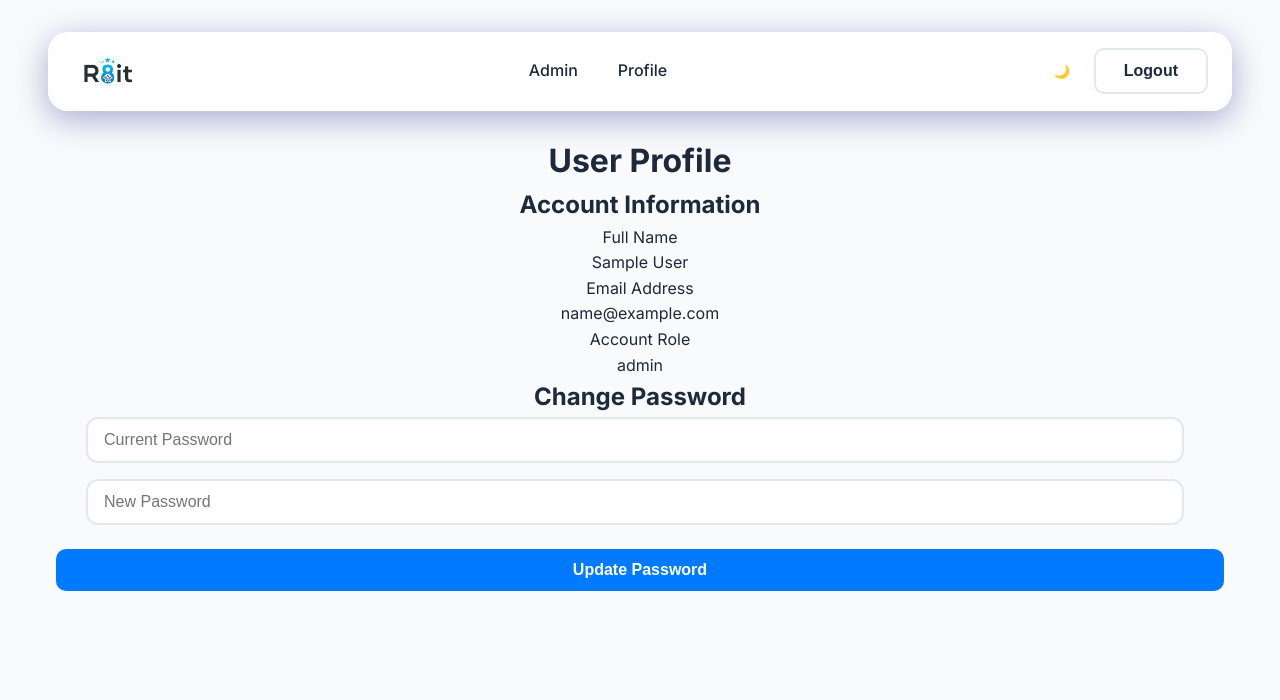
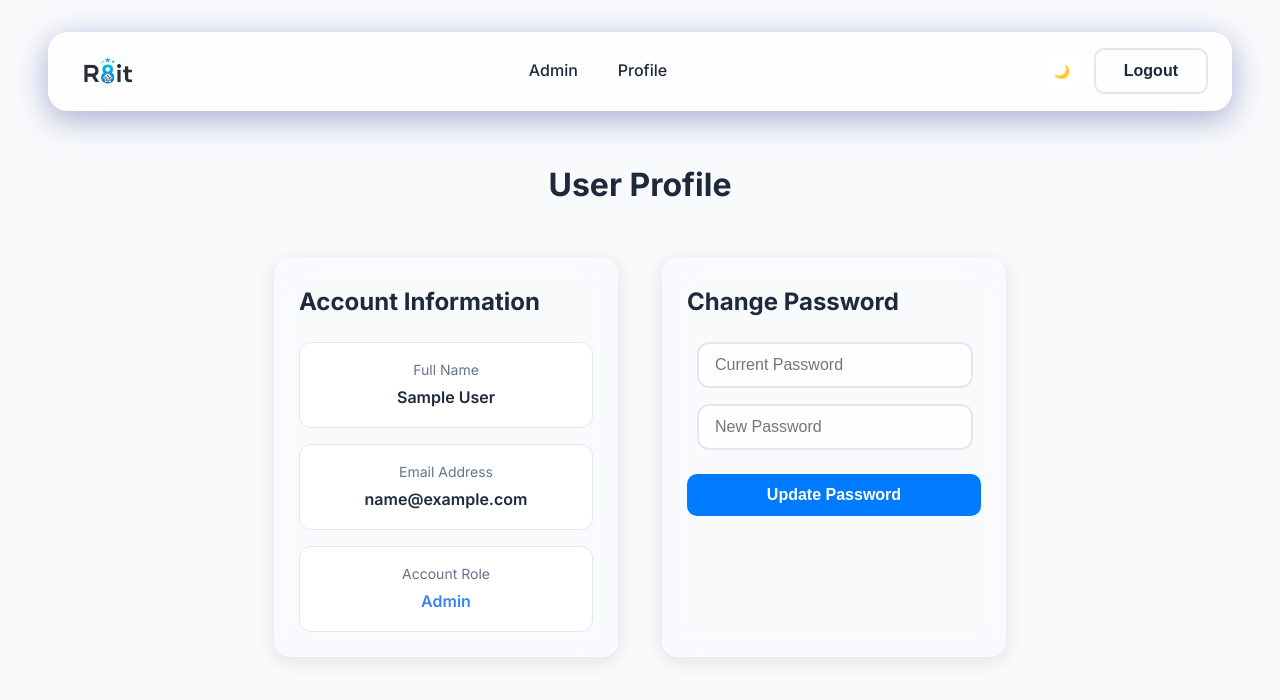
Before and after one commit to ShriramNarkhede/R8it-RatingStore-App, a React (Vite) app in the folder frontend/: page /profile in a window 1280 px wide. Shown: the top 700 px of the page. Built offline with nearby package versions, Linux system fonts and the light colour scheme; no server answers; sample sign-in values are in the browser's storage.

Commit message:
frontend Upgrade

```diff
--- a/frontend/src/pages/Profile.jsx
+++ b/frontend/src/pages/Profile.jsx
@@ -26,32 +26,49 @@ export default function Profile() {
   };
 
   return (
-    <div className="account-info-container">
-      <h1 className="account-info-title">
+    <div className="container" style={{
+      maxWidth: '800px',
+      margin: '0 auto',
+      padding: 'clamp(16px, 4vw, 24px)'
+    }}>
+      <h1 style={{
+        textAlign: 'center',
+        marginBottom: 'clamp(24px, 6vw, 32px)',
+        color: 'var(--text-primary)',
+        fontSize: 'clamp(24px, 5vw, 32px)'
+      }}>
         User Profile
       </h1>
-      <div className="account-info-grid">
+      <div style={{
+        display: 'grid',
+        gap: 'clamp(20px, 5vw, 24px)',
+        gridTemplateColumns: 'repeat(auto-fit, minmax(300px, 1fr))'
+      }}>
         {/* User Info Card */}
-        <div className="account-info-card">
-          <h2>Account Information</h2>
-          <div className="account-info-grid-inner">
-            <div className="account-info-item">
-              <div className="account-info-label">Full Name</div>
-              <div className="account-info-value">{user?.name}</div>
+        <div className="glass-card">
+          <h2 style={{ marginBottom: '20px', color: 'var(--text-primary)', display: 'flex', alignItems: 'center', gap: '8px' }}>
+            Account Information
+          </h2>
+          <div style={{ display: 'grid', gap: '16px' }}>
+            <div style={{ padding: '16px', background: 'var(--bg-secondary)', borderRadius: '12px', border: '1px solid var(--border-color)' }}>
+              <div style={{ color: 'var(--text-secondary)', fontSize: '14px', marginBottom: '4px' }}>Full Name</div>
+              <div style={{ color: 'var(--text-primary)', fontWeight: '600' }}>{user?.name}</div>
             </div>
-            <div className="account-info-item">
-              <div className="account-info-label">Email Address</div>
-              <div className="account-info-value">{user?.email}</div>
+            <div style={{ padding: '16px', background: 'var(--bg-secondary)', borderRadius: '12px', border: '1px solid var(--border-color)' }}>
+              <div style={{ color: 'var(--text-secondary)', fontSize: '14px', marginBottom: '4px' }}>Email Address</div>
+              <div style={{ color: 'var(--text-primary)', fontWeight: '600' }}>{user?.email}</div>
             </div>
-            <div className="account-info-item">
-              <div className="account-info-label">Account Role</div>
-              <div className="account-info-value role">{user?.role}</div>
+            <div style={{ padding: '16px', background: 'var(--bg-secondary)', borderRadius: '12px', border: '1px solid var(--border-color)' }}>
+              <div style={{ color: 'var(--text-secondary)', fontSize: '14px', marginBottom: '4px' }}>Account Role</div>
+              <div style={{ color: 'var(--primary-color)', fontWeight: '600', textTransform: 'capitalize' }}>{user?.role}</div>
             </div>
           </div>
         </div>
         {/* Password Change Card */}
-        <div className="account-info-card">
-          <h2>Change Password</h2>
+        <div className="glass-card">
+          <h2 style={{ marginBottom: '20px', color: 'var(--text-primary)', display: 'flex', alignItems: 'center', gap: '8px' }}>
+            Change Password
+          </h2>
           {message && (
             <div style={{
               background: 'rgba(34, 197, 94, 0.1)',
```
